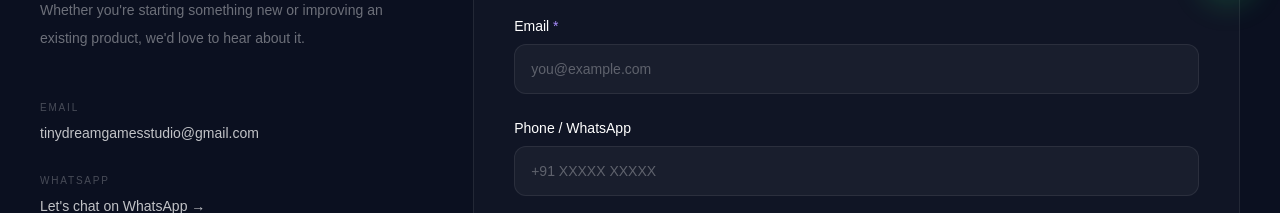
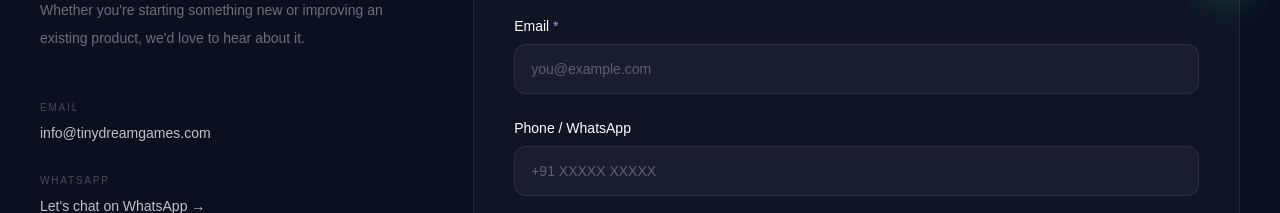
Before and after one commit to Tiny-Dream-Games/Website, a Next.js app: page /contact in a window 1280 px wide. Shown: the part 780-993 px from the top of the page. Built offline with nearby package versions, Linux system fonts and the light colour scheme.

Commit message:
Email Update

```diff
--- a/app/contact/page.tsx
+++ b/app/contact/page.tsx
@@ -143,10 +143,10 @@ export default function ContactPage() {
                   </p>
 
                   <a
-                    href="mailto:tinydreamgamesstudio@gmail.com"
+                    href="mailto:info@tinydreamgames.com"
                     className="mt-2 inline-block text-sm text-white/75 transition hover:text-[#A78BFA]"
                   >
-                    tinydreamgamesstudio@gmail.com
+                    info@tinydreamgames.com
                   </a>
                 </div>
 
--- a/app/privacy-policy/page.tsx
+++ b/app/privacy-policy/page.tsx
@@ -221,10 +221,10 @@ export default function PrivacyPolicyPage() {
             </p>
 
             <a
-              href="mailto:tinydreamgamesstudio@gmail.com"
+              href="mailto:info@tinydreamgames.com"
               className="mt-5 inline-block font-medium text-[#A78BFA] transition hover:text-white"
             >
-              tinydreamgamesstudio@gmail.com
+              info@tinydreamgames.com
             </a>
           </section>
         </div>
--- a/app/terms-and-conditions/page.tsx
+++ b/app/terms-and-conditions/page.tsx
@@ -270,10 +270,10 @@ export default function TermsAndConditionsPage() {
             </p>
 
             <a
-              href="mailto:tinydreamgamesstudio@gmail.com"
+              href="mailto:info@tinydreamgames.com"
               className="mt-5 inline-block font-medium text-[#A78BFA] transition hover:text-white"
             >
-              tinydreamgamesstudio@gmail.com
+              info@tinydreamgames.com
             </a>
           </section>
         </div>
--- a/components/footer.tsx
+++ b/components/footer.tsx
@@ -245,7 +245,7 @@ export default function Navbar() {
             <div className="mt-7 space-y-5">
               {/* EMAIL */}
               <a
-                href="mailto:tinydreamgamesstudio@gmail.com"
+                href="mailto:info@tinydreamgames.com"
                 className="group flex gap-4"
               >
                 <span className="flex h-11 w-11 shrink-0 items-center justify-center rounded-xl border border-[#7C3AED]/25 bg-[#7C3AED]/10 text-[#A78BFA] transition group-hover:border-[#A78BFA]/40 group-hover:bg-[#7C3AED]/15">
@@ -269,7 +269,7 @@ export default function Navbar() {
                   </span>
 
                   <span className="mt-1 block text-sm text-white/40 transition group-hover:text-white/60">
-                    tinydreamgamesstudio@gmail.com
+                    info@tinydreamgames.com
                   </span>
                 </span>
               </a>
```
